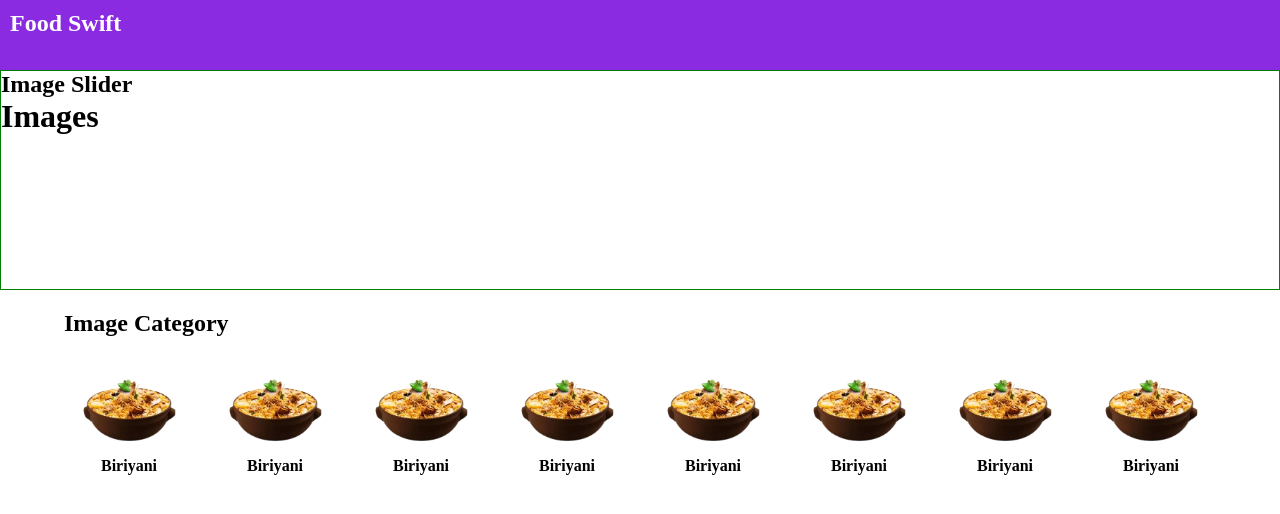
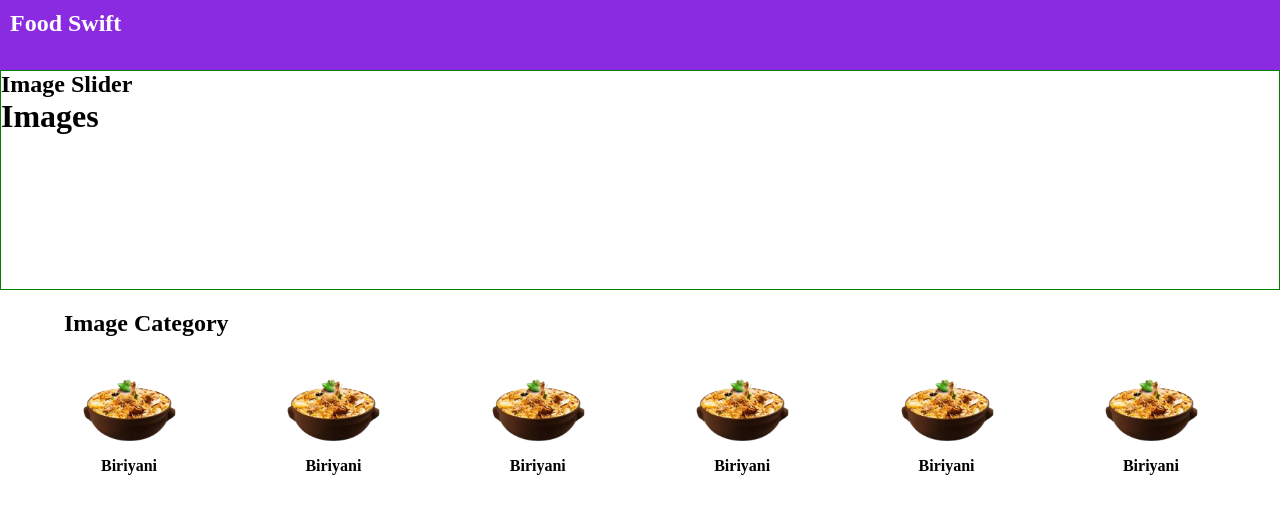
Before and after one commit to homen19/food_swift, a React (Create React App) app: page / in a window 1280 px wide. Shown: the top 514 px of the page. Built offline with nearby package versions, Linux system fonts and the light colour scheme.

Commit message:
changed the changes

```diff
--- a/src/components/ItemCategories/ItemCaterory.js
+++ b/src/components/ItemCategories/ItemCaterory.js
@@ -39,18 +39,7 @@ export const ItemCategory = () => {
             </div>
             <p>Biriyani</p>
           </div>
-          <div className="item-cat-card">
-            <div className="items-cat-type">
-              <img src={biriyaniType} alt="" />
-            </div>
-            <p>Biriyani</p>
-          </div>
-          <div className="item-cat-card">
-            <div className="items-cat-type">
-              <img src={biriyaniType} alt="" />
-            </div>
-            <p>Biriyani</p>
-          </div>
+
           <div className="item-cat-card">
             <div className="items-cat-type">
               <img src={biriyaniType} alt="" />
```
